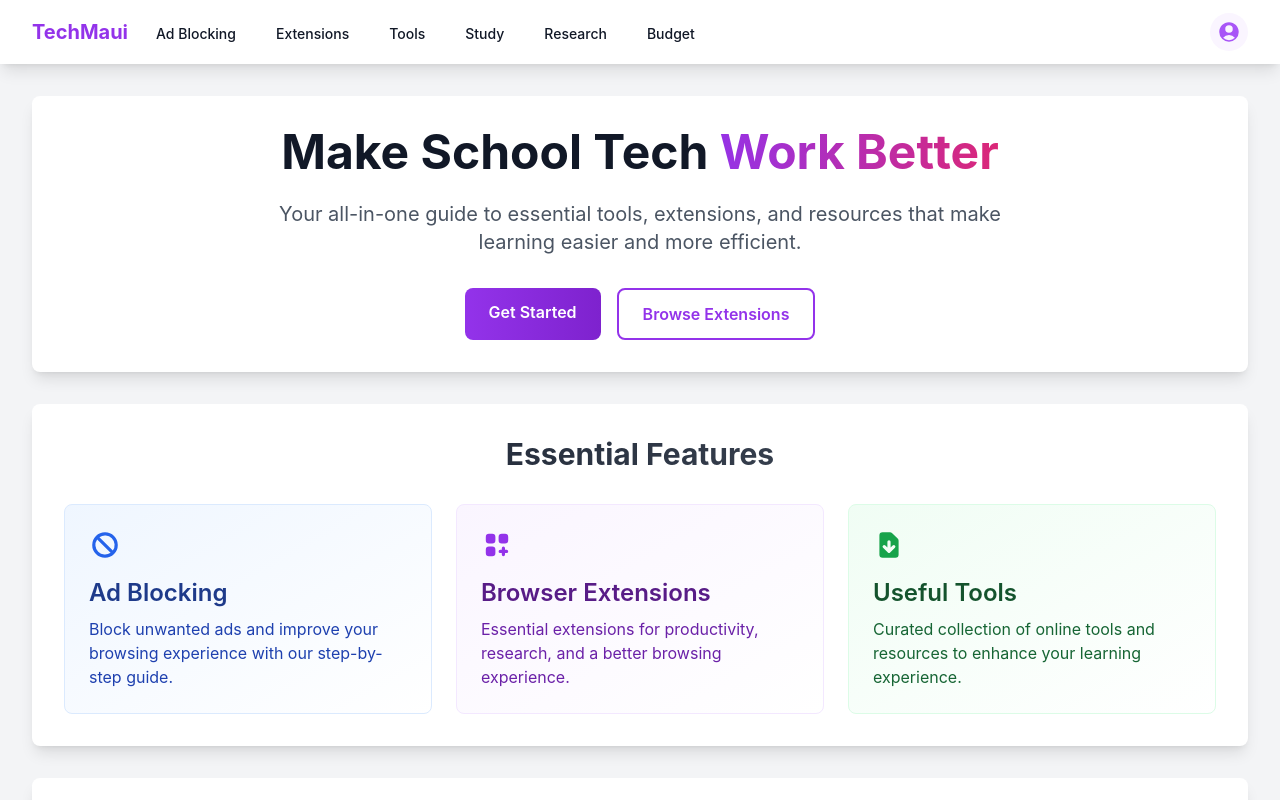
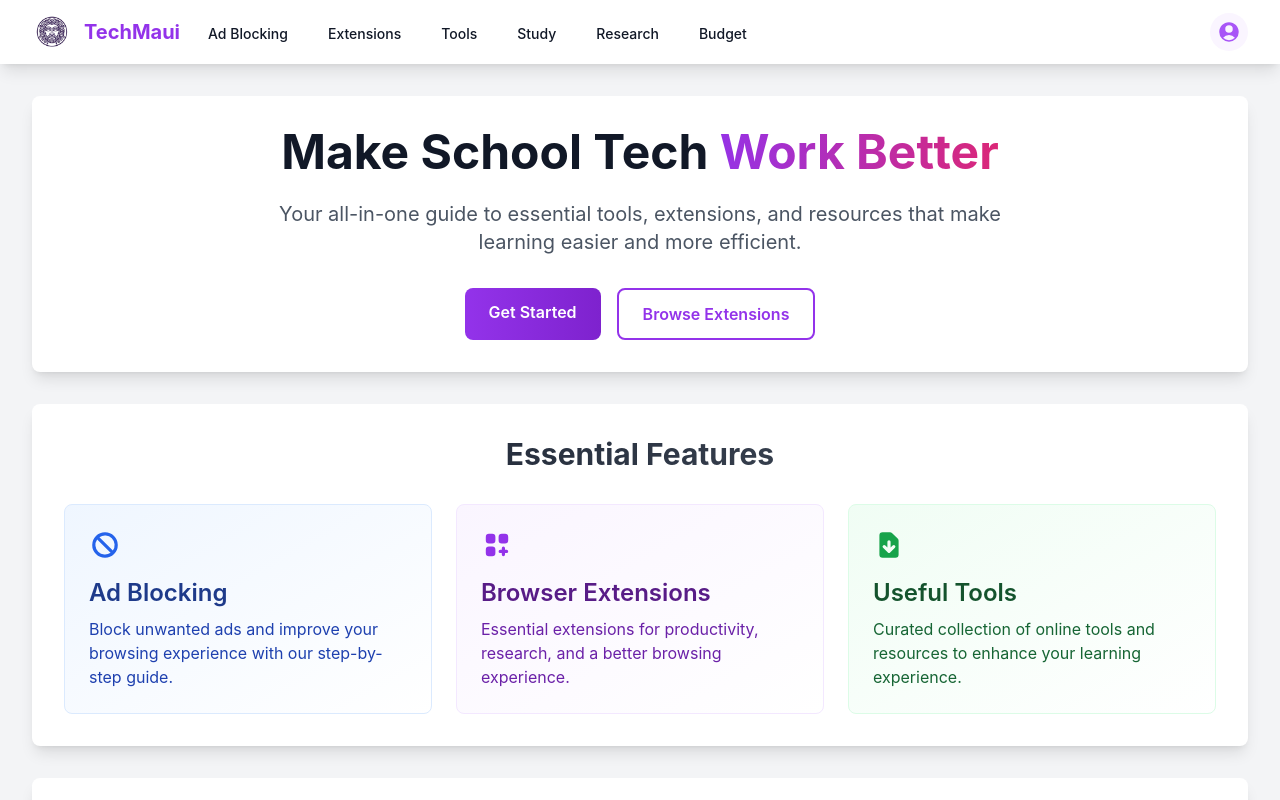
Before and after one commit to nxtcarson/techmaui, a React (Vite) app: page / in a window 1280 px wide. Shown: the top 800 px of the page. Built offline with nearby package versions, Linux system fonts and the light colour scheme.

Commit message:
Implement logo in navigation with adjusted size

```diff
--- a/src/App.jsx
+++ b/src/App.jsx
@@ -27,7 +27,12 @@ function App() {
           <div className="max-w-7xl mx-auto px-4 sm:px-6 lg:px-8">
             <div className="flex justify-between h-16">
               <div className="flex">
-                <Link to="/" className="flex items-center">
+                <Link to="/" className="flex items-center gap-3">
+                  <img
+                    src="/icons/brand/logo.png"
+                    alt="TechMaui Logo"
+                    className="h-10 w-10"
+                  />
                   <span className="text-xl font-bold text-purple-600">TechMaui</span>
                 </Link>
                 <div className="hidden sm:ml-6 sm:flex sm:space-x-8">
```
